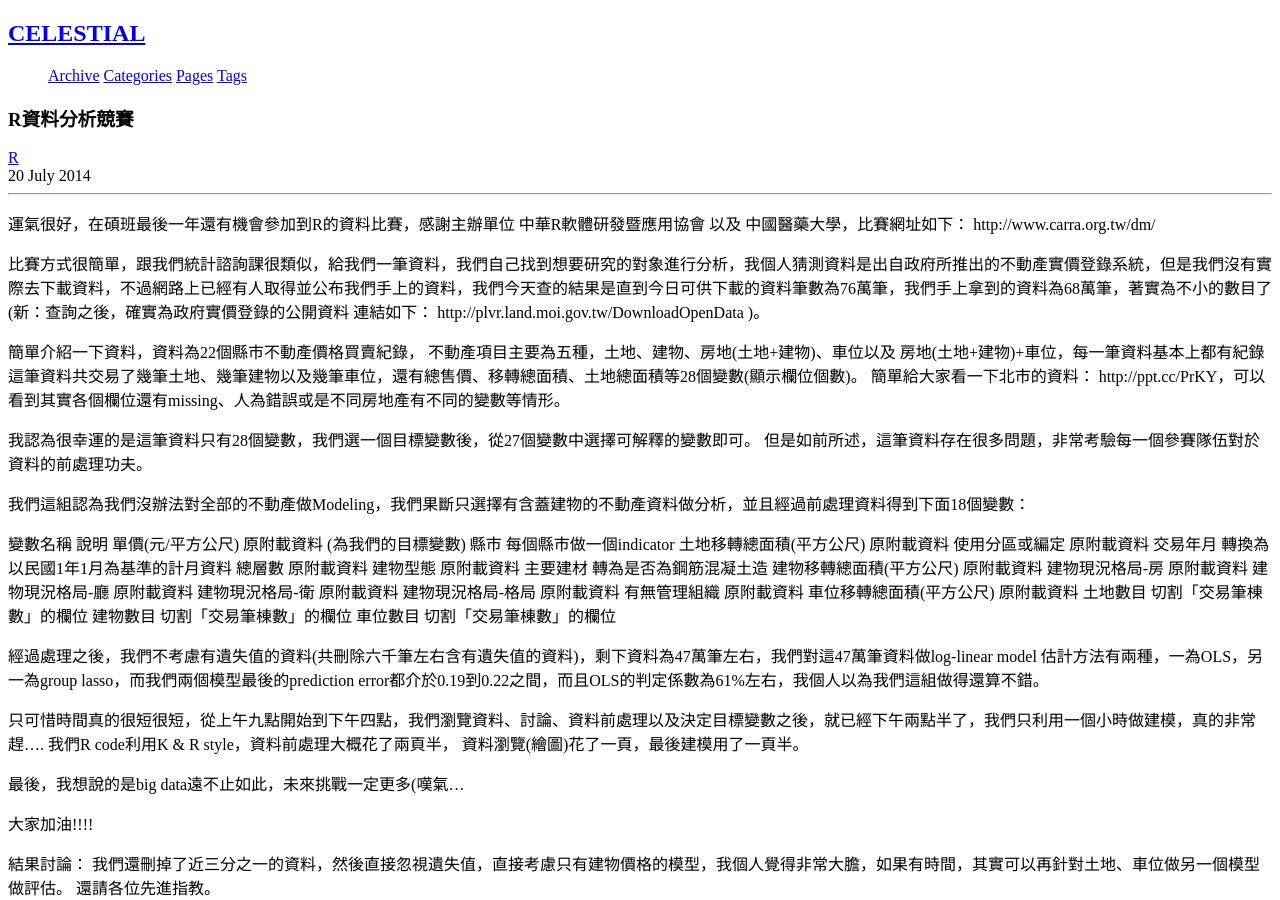
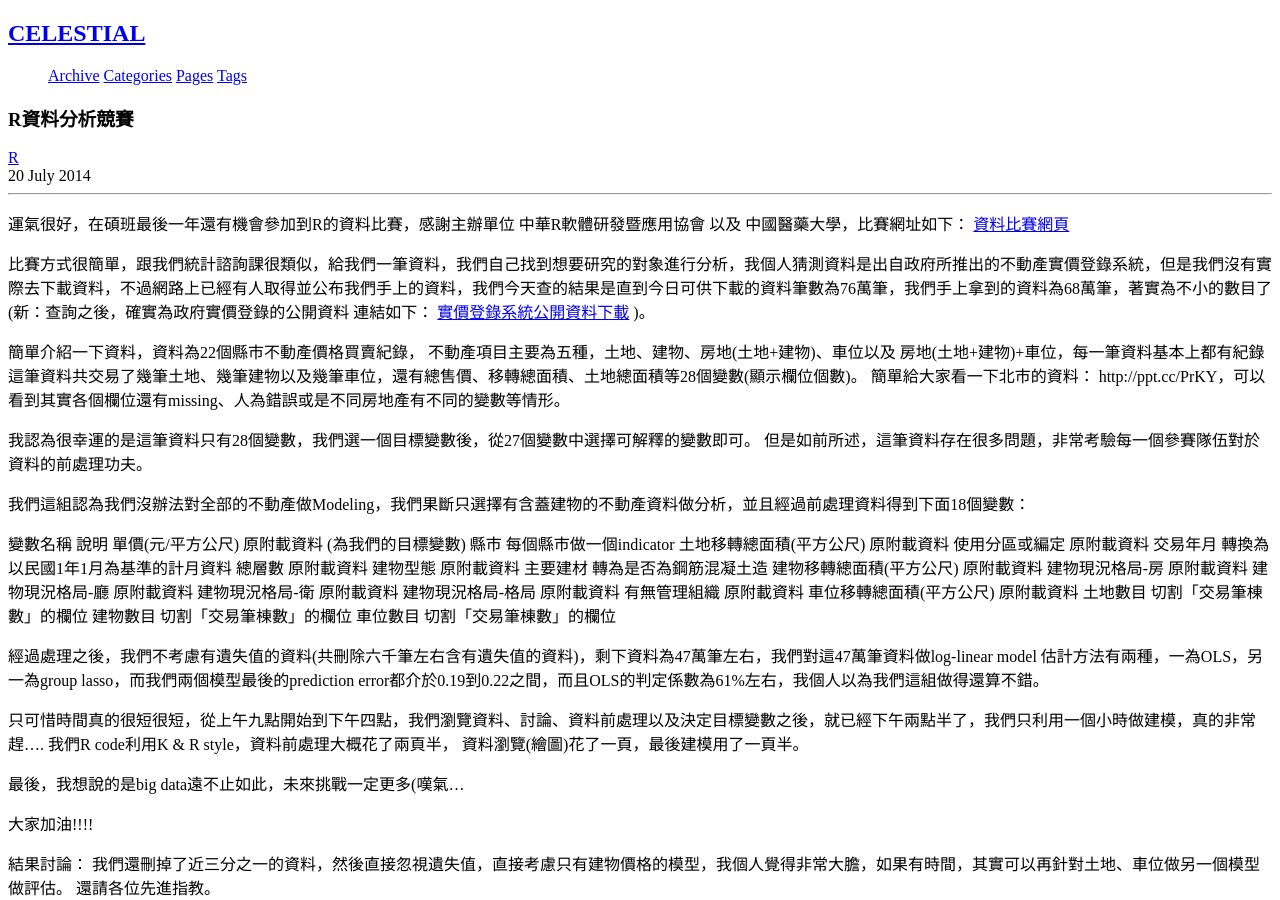
Before and after one commit to chengyucatch/chingchuan-chen.github.com, a Jekyll site: the page built from _posts/2014-07-20-R-competition.md, in a window 1280 px wide and 900 px high. Built offline with Jekyll 4.4.1, drawn with Linux system fonts in a browser that asks for light colours; nearby versions of some CDN libraries; library files that are not in the unit come from our copies; comment, search, counter and statistics services are not loaded.

Commit message:
new post

```diff
--- a/_posts/2014-07-19-Rcpp-Attributes-with-lasso.md
+++ b/_posts/2014-07-19-Rcpp-Attributes-with-lasso.md
@@ -13,8 +13,7 @@ published: true
 I try to write a lasso algorithm by Rcpp attributes.
 
 Reference:
-Friedman, J., Hastie, T. and Tibshirani, R. (2008) Regularization Paths for Generalized Linear Models via Coordinate Descent,
-http://www.stanford.edu/~hastie/Papers/glmnet.pdf, Journal of Statistical Software, Vol. 33(1), 1-22 Feb 2010, http://www.jstatsoft.org/v33/i01/
+Friedman, J., Hastie, T. and Tibshirani, R. (2008) Regularization Paths for Generalized Linear Models via Coordinate Descent, [http://www.stanford.edu/~hastie/Papers/glmnet.pdf](http://www.stanford.edu/~hastie/Papers/glmnet.pdf), Journal of Statistical Software, Vol. 33(1), 1-22 Feb 2010, [http://www.jstatsoft.org/v33/i01/](http://www.jstatsoft.org/v33/i01/)
 
 <!-- more -->
 
--- a/_posts/2014-07-20-R-competition.md
+++ b/_posts/2014-07-20-R-competition.md
@@ -10,11 +10,11 @@ published: true
 ---
 {% include JB/setup %}
 
-運氣很好，在碩班最後一年還有機會參加到R的資料比賽，感謝主辦單位 中華R軟體研發暨應用協會 以及 中國醫藥大學，比賽網址如下： http://www.carra.org.tw/dm/
+運氣很好，在碩班最後一年還有機會參加到R的資料比賽，感謝主辦單位 中華R軟體研發暨應用協會 以及 中國醫藥大學，比賽網址如下： [資料比賽網頁](http://www.carra.org.tw/dm/)
 
 <!-- more -->
 
-比賽方式很簡單，跟我們統計諮詢課很類似，給我們一筆資料，我們自己找到想要研究的對象進行分析，我個人猜測資料是出自政府所推出的不動產實價登錄系統，但是我們沒有實際去下載資料，不過網路上已經有人取得並公布我們手上的資料，我們今天查的結果是直到今日可供下載的資料筆數為76萬筆，我們手上拿到的資料為68萬筆，著實為不小的數目了 (新：查詢之後，確實為政府實價登錄的公開資料 連結如下： http://plvr.land.moi.gov.tw/DownloadOpenData )。
+比賽方式很簡單，跟我們統計諮詢課很類似，給我們一筆資料，我們自己找到想要研究的對象進行分析，我個人猜測資料是出自政府所推出的不動產實價登錄系統，但是我們沒有實際去下載資料，不過網路上已經有人取得並公布我們手上的資料，我們今天查的結果是直到今日可供下載的資料筆數為76萬筆，我們手上拿到的資料為68萬筆，著實為不小的數目了 (新：查詢之後，確實為政府實價登錄的公開資料 連結如下： [實價登錄系統公開資料下載](http://plvr.land.moi.gov.tw/DownloadOpenData) )。
 
 簡單介紹一下資料，資料為22個縣市不動產價格買賣紀錄， 不動產項目主要為五種，土地、建物、房地(土地+建物)、車位以及 房地(土地+建物)+車位，每一筆資料基本上都有紀錄這筆資料共交易了幾筆土地、幾筆建物以及幾筆車位，還有總售價、移轉總面積、土地總面積等28個變數(顯示欄位個數)。 簡單給大家看一下北市的資料： http://ppt.cc/PrKY，可以看到其實各個欄位還有missing、人為錯誤或是不同房地產有不同的變數等情形。
 
```
